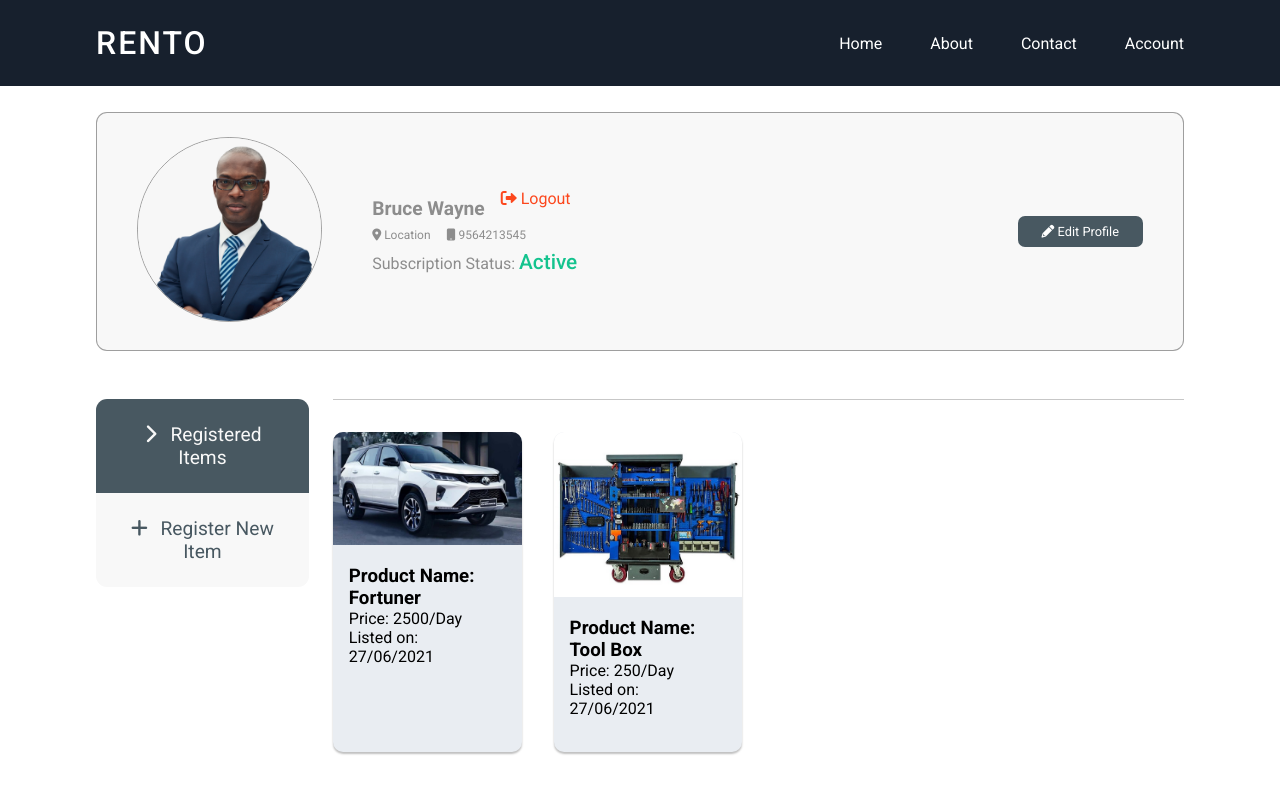
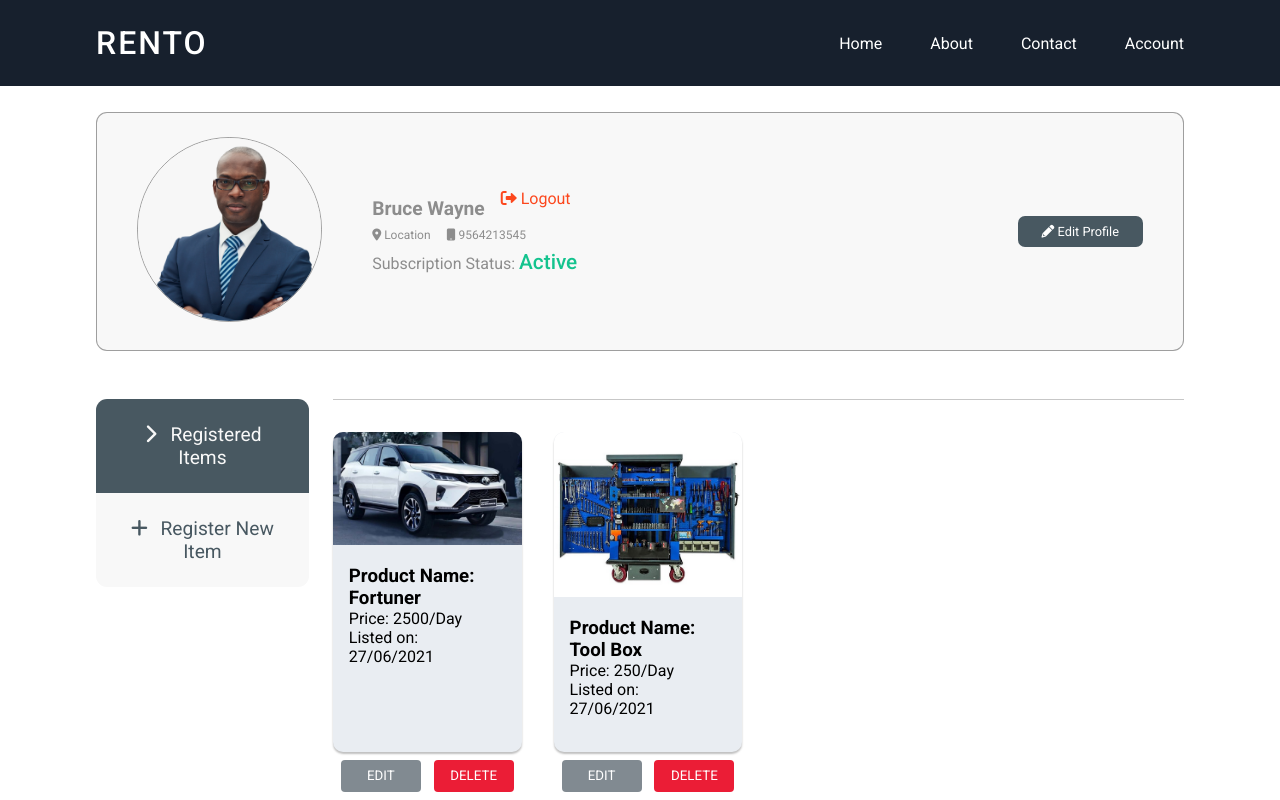
Before and after one commit to arshaddanish/rento, a React (Create React App) app: page /account in a window 1280 px wide. Shown: the top 800 px of the page. Built offline with nearby package versions, Linux system fonts and the light colour scheme.

Commit message:
edit-delete-btn

```diff
--- a/src/pages/account/Product.js
+++ b/src/pages/account/Product.js
@@ -2,7 +2,8 @@ import React from 'react'
 
 const Product = ({image,name, price}) => {
   return (
-    <div className='your-product-main'>
+    <div class="your-product-main">
+      <div className='your-product-sub'>
           <div className='your-product-image'>
               <img src={image} alt="" />
           </div>
@@ -13,6 +14,11 @@ const Product = ({image,name, price}) => {
           </div>
 
       </div>
+      <div className="your-product-btns">
+        <button className='your-product-btn your-product-btn-edit'>EDIT</button>
+        <button className='your-product-btn your-product-btn-delete'>DELETE</button>
+      </div>
+    </div>
   )
 }
 
--- a/src/pages/account/profile.scss
+++ b/src/pages/account/profile.scss
@@ -157,6 +157,7 @@
     column-gap: 2rem;
 }
 .your-product-main{
+    .your-product-sub{
         min-height: 40vh;
         // text-align: center;
         // border: solid 1px black;
@@ -173,6 +174,27 @@
         }
         .your-product-details{
             padding: 1rem;
+        }
+    }
+    .your-product-btns{
+        display: flex;
+        padding: 0.5rem;
+        justify-content: space-between;
+        .your-product-btn{
+            // padding: 0.5rem 1rem;
+            width: 5rem;
+            height: 2rem;
+            border: none;
+            color: white;
+            border-radius: 4px;
+
+        }
+        .your-product-btn-edit{
+            background-color: #818a91;
+        }
+        .your-product-btn-delete{
+            background-color: #EB1D36;
+        }
     }
 }
 
```
Lines whose indentation alone changed are shown as unchanged.
